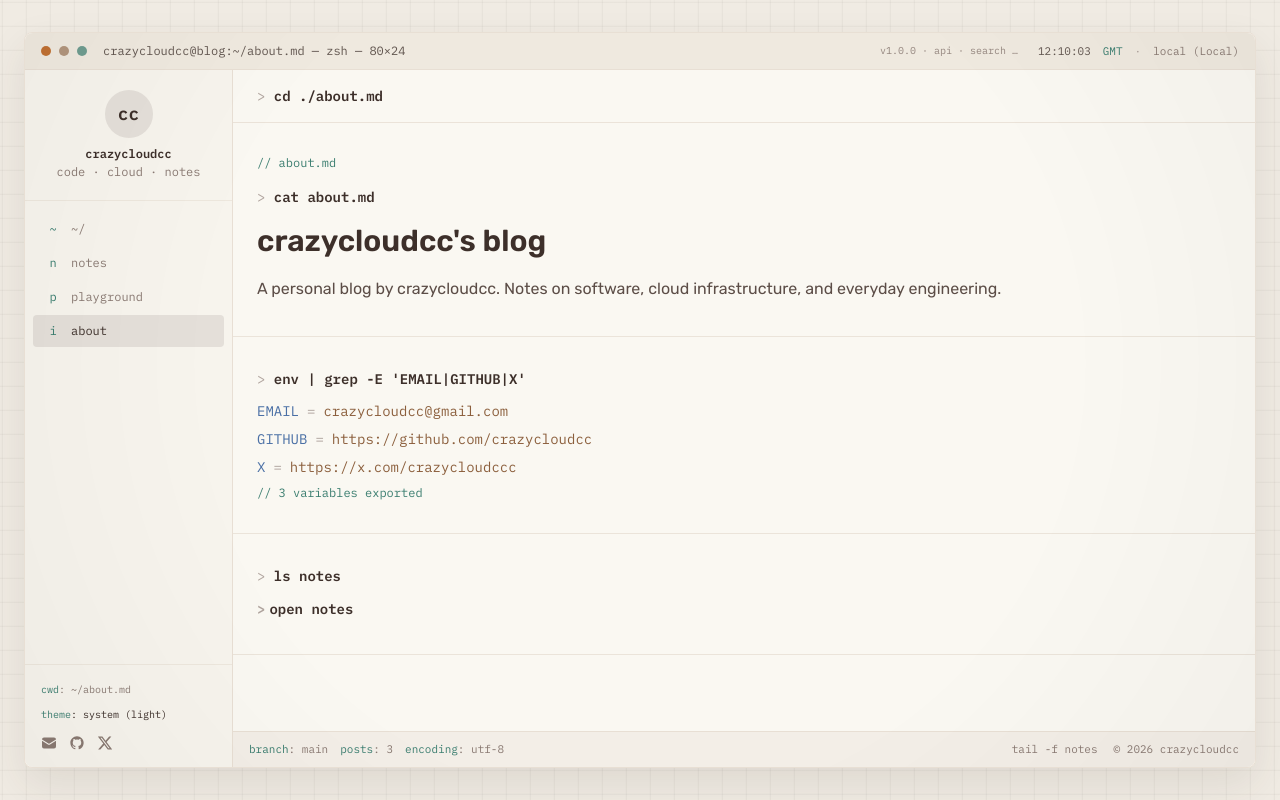
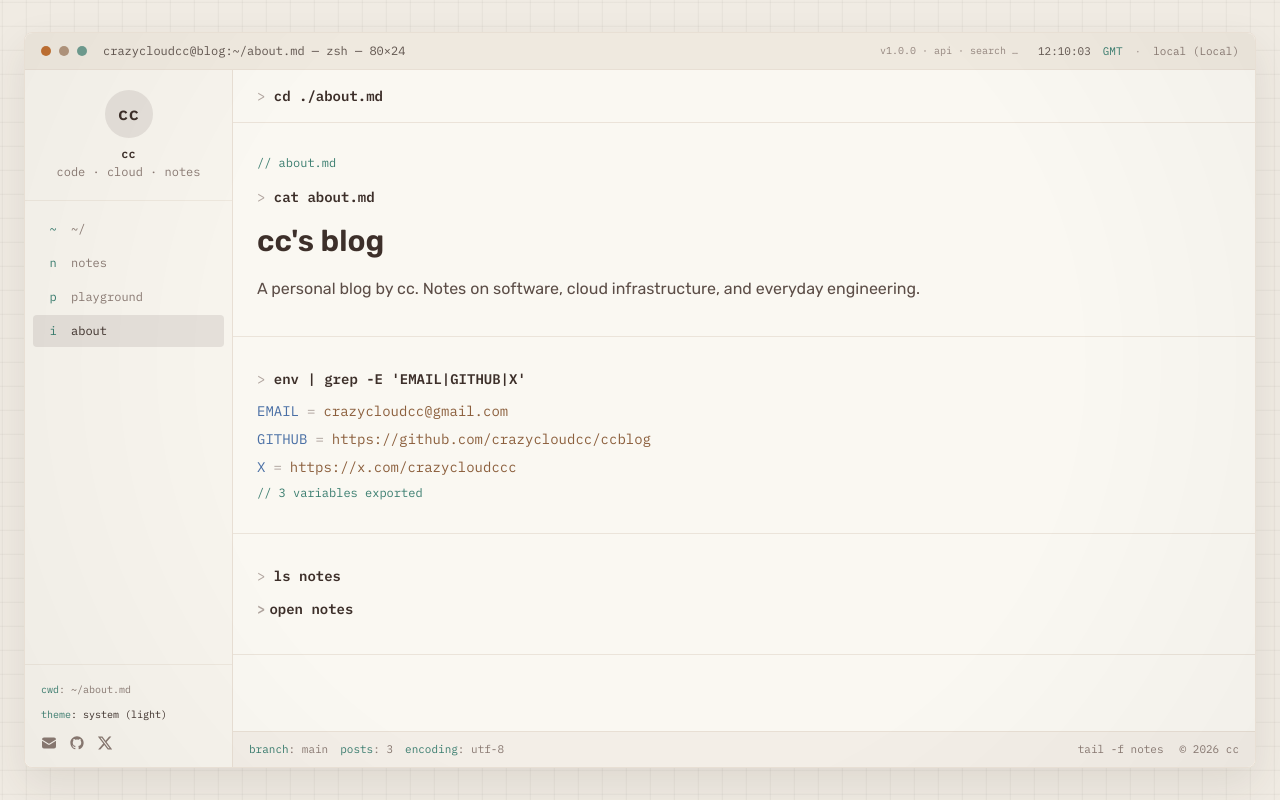
Before and after one commit to crazycloudcc/ccblog, a Next.js app: page /about in a window 1280 px wide. Built offline with nearby package versions, Linux system fonts and the light colour scheme; no server answers.

Commit message:
Update ccblog.config.ts

```diff
--- a/ccblog.config.ts
+++ b/ccblog.config.ts
@@ -10,8 +10,8 @@ import type { CcblogConfig } from "@/lib/types/config";
  * production set NEXT_PUBLIC_SITE_URL (and optionally NEXT_PUBLIC_CCBLOG_BRANCH).
  */
 const config: CcblogConfig = {
-  name: "crazycloudcc's blog",
-  author: "crazycloudcc",
+  name: "cc's blog",
+  author: "cc",
   handle: "crazycloudcc",
   initials: "cc",
   description: "Notes on software, cloud infrastructure, and everyday engineering.",
@@ -32,7 +32,7 @@ const config: CcblogConfig = {
     {
       label: "GitHub",
       handle: "github.com/crazycloudcc",
-      href: "https://github.com/crazycloudcc",
+      href: "https://github.com/crazycloudcc/ccblog",
       icon: "github",
     },
     {
@@ -53,14 +53,14 @@ const config: CcblogConfig = {
     taglines: {
       "Final Ticket Plan": "Trade Up to the Final",
       "Weather Trace": "Local weather forecast",
-      LocalBeats: "Ad-Free · No Internet",
+      "LocalBeats": "Ad-Free · No Internet",
       "Cheer Loop": "Cheer Text & Doodle",
       "Travel Speaker": "Voice Translator for Travel",
-      IdeaMic: "Private Voice Idea Notes",
+      "IdeaMic": "Private Voice Idea Notes",
       "PDF Tools Pro": "Scan, Edit, Merge, Encrypt",
       "Noise Mixer": "Sleep & Focus Sounds",
-      cYBerScRipts: "Protocol: The Idle Netrunner",
-      EndlessBattle: "Puzzle",
+      "cYBerScRipts": "Protocol: The Idle Netrunner",
+      "EndlessBattle": "Puzzle",
     },
   },
   playground: {
```
